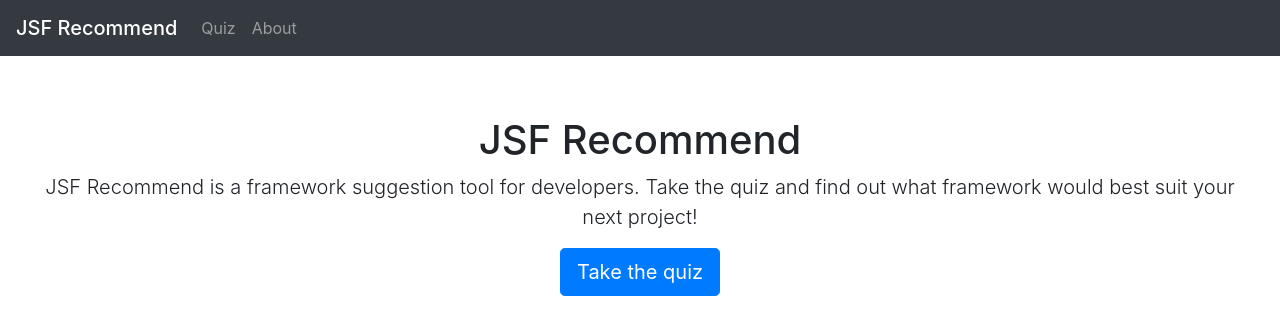
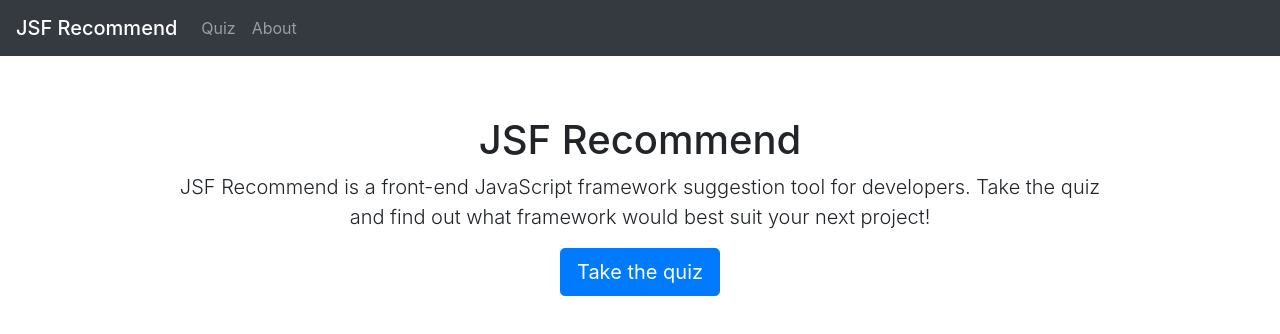
Before and after one commit to We1ghtless/JSF_recommend, a Vue app in the folder jsf_reccomend/client/: page / in a window 1280 px wide. Shown: the top 334 px of the page. Built offline with nearby package versions, Linux system fonts and the light colour scheme.

Commit message:
UI elements

```diff
--- a/jsf_reccomend/client/src/components/Home.vue
+++ b/jsf_reccomend/client/src/components/Home.vue
@@ -2,9 +2,9 @@
   <div class="container-fluid">
     <main role="main" class="inner cover">
       <h1 class="cover-heading">JSF Recommend</h1>
-      <p class="lead">JSF Recommend is a framework suggestion tool for developers. Take the quiz and find out what framework would best suit your next project!</p>
+      <p class="lead">JSF Recommend is a front-end JavaScript framework suggestion tool for developers. Take the quiz and find out what framework would best suit your next project!</p>
       <p class="lead">
-        <a href="#" class="btn btn-lg btn-primary" @click="getQuiz()">Take the quiz</a>
+        <a href="" class="btn btn-lg btn-primary" @click="getQuiz()">Take the quiz</a>
       </p>
     </main>
   </div>
@@ -25,5 +25,6 @@ div {
   text-align: center;
   margin: auto;
   padding: 40px;
+  max-width: 80%;
 }
 </style>
--- a/jsf_reccomend/client/src/components/Nav.vue
+++ b/jsf_reccomend/client/src/components/Nav.vue
@@ -1,12 +1,12 @@
 <template lang="html">
   <nav class="navbar navbar-dark bg-dark navbar-expand">
-    <a href="#" @click="getHome()"><span class="navbar-brand mb-0 h1">JSF Recommend</span></a>
+    <a href="" @click="getHome()"><span class="navbar-brand mb-0 h1">JSF Recommend</span></a>
     <ul class="navbar-nav">
       <li nav-item active>
-        <a class="nav-link" href="#" @click="getQuiz()">Quiz <span class="sr-only">(current)</span></a>
+        <a class="nav-link" href="" @click="getQuiz()">Quiz <span class="sr-only">(current)</span></a>
       </li>
       <li nav-item active>
-        <a class="nav-link" href="#" @click="getAbout()">About <span class="sr-only">(current)</span></a>
+        <a class="nav-link" href="" @click="getAbout()">About <span class="sr-only">(current)</span></a>
       </li>
     </ul>
   </nav>
--- a/jsf_reccomend/client/src/components/Result.vue
+++ b/jsf_reccomend/client/src/components/Result.vue
@@ -4,7 +4,7 @@
       <img :src="first[3]" alt="">
       <div class="text">
         <h1>{{ first[0] }}</h1>
-        <h2>{{ first[1]}} Match</h2>
+        <h2>{{ first[1]}}</h2>
       </div>
     </div>
     <div class="row">
@@ -12,14 +12,14 @@
         <img :src="second[3]" alt="">
         <div class="text">
           <h3>{{ second[0] }}</h3>
-          <h4>{{ second[1] }} Match</h4>
+          <h4>{{ second[1] }}</h4>
         </div>
       </div>
       <div class="col" id="3">
         <img :src="third[3]" alt="">
         <div class="text">
           <h3>{{ third[0] }}</h3>
-          <h4>{{ third[1] }} Match</h4>
+          <h4>{{ third[1] }}</h4>
         </div>
       </div>
     </div>
```
